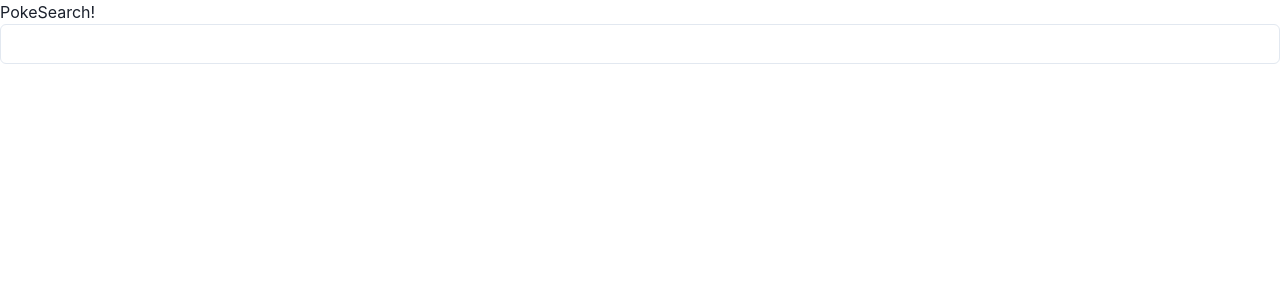
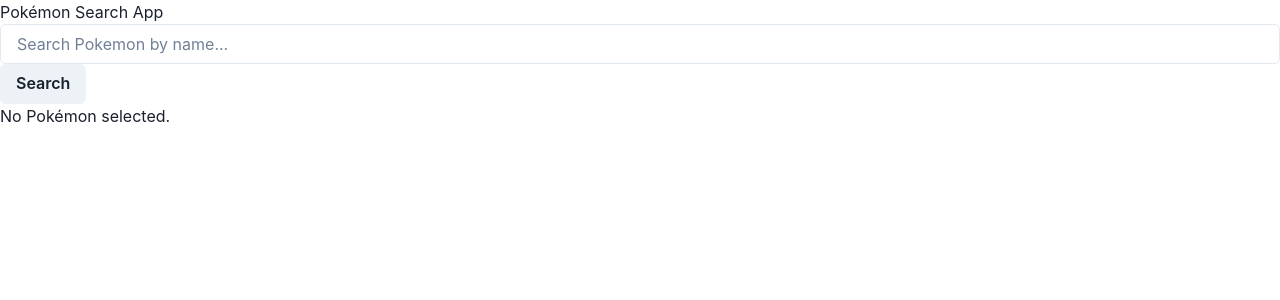
Before and after one commit to jeromepchavez/pokesearch, a React (Vite) app: page / in a window 1280 px wide. Shown: the top 300 px of the page. Built offline with nearby package versions, Linux system fonts and the light colour scheme; no server answers.

Commit message:
separated search and card into components

```diff
--- a/src/App.jsx
+++ b/src/App.jsx
@@ -1,37 +1,36 @@
+// App.js
 import React, { useState, useEffect } from 'react';
-import { Input, Box } from '@chakra-ui/react';
 import axios from 'axios';
+import SearchBar from './components/SearchBar';
+import PokemonDetail from './components/PokemonDetail';
 
-function App() {
-  const [pokemonNames, setPokemonNames] = useState([]);
+const App = () => {
+  const [selectedPokemon, setSelectedPokemon] = useState(null);
 
-  useEffect(() => {
-    const fetchData = async () => {
-      let allNames = [];
-      let nextUrl = 'https://pokeapi.co/api/v2/pokemon?limit=20';
-
-      try {
-        while (nextUrl) {
-          const response = await axios.get(nextUrl);
-          const names = response.data.results.map(pokemon => pokemon.name);
-          allNames = allNames.concat(names);
-          nextUrl = response.data.next;
-        }
-        setPokemonNames(allNames);
-      } catch (error) {
-        console.error('Error fetching Pokemon names:', error);
-      }
-    };
-
-    fetchData();
-  }, []);
+  const handleSearch = async (searchQuery) => {
+    try {
+      const response = await axios.get(`https://pokeapi.co/api/v2/pokemon/${searchQuery.toLowerCase()}`);
+      const pokemon = {
+        name: response.data.name,
+        type: response.data.types[0].type.name,
+        height: response.data.height,
+        weight: response.data.weight,
+        imageUrl: response.data.sprites.front_default,
+      };
+      setSelectedPokemon(pokemon);
+    } catch (error) {
+      console.error('Error fetching Pokémon:', error);
+      setSelectedPokemon(null);
+    }
+  };
 
   return (
-    <Box>
-      <h1>PokeSearch!</h1>
-      <Input />
-    </Box>
-  )
-}
+    <div className="App">
+      <h1>Pokémon Search App</h1>
+      <SearchBar onSearch={handleSearch} />
+      <PokemonDetail pokemon={selectedPokemon} />
+    </div>
+  );
+};
 
-export default App
+export default App;
--- /dev/null
+++ b/src/components/PokemonDetail.jsx
@@ -0,0 +1,20 @@
+// PokemonDetail.js
+import React from 'react';
+
+const PokemonDetail = ({ pokemon }) => {
+  if (!pokemon) {
+    return <div>No Pokémon selected.</div>;
+  }
+
+  return (
+    <div>
+      <h2>{pokemon.name}</h2>
+      <img src={pokemon.imageUrl} alt={pokemon.name} />
+      <div>Type: {pokemon.type}</div>
+      <div>Height: {pokemon.height}</div>
+      <div>Weight: {pokemon.weight}</div>
+    </div>
+  );
+};
+
+export default PokemonDetail;
--- /dev/null
+++ b/src/components/SearchBar.jsx
@@ -0,0 +1,29 @@
+import React, { useState } from 'react';
+import { Box, Input, Button } from '@chakra-ui/react';
+
+
+const SearchBar = ({ onSearch }) => {
+    const [searchQuery, setSearchQuery] = useState('');
+
+    const handleInputChange = (event) => {
+        setSearchQuery(event.target.value);
+    };
+
+    const handleSearch = () => {
+        onSearch(searchQuery);
+    }
+
+    return (
+        <Box>
+            <Input
+                type='text'
+                value={searchQuery}
+                onChange={handleInputChange}
+                placeholder="Search Pokemon by name..."
+            />
+            <Button onClick={handleSearch}>Search</Button>
+        </Box>
+    )
+}
+
+export default SearchBar;
```
